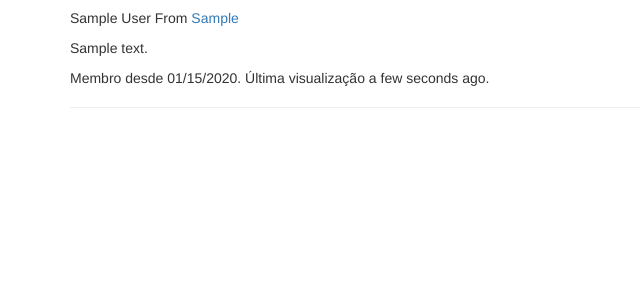
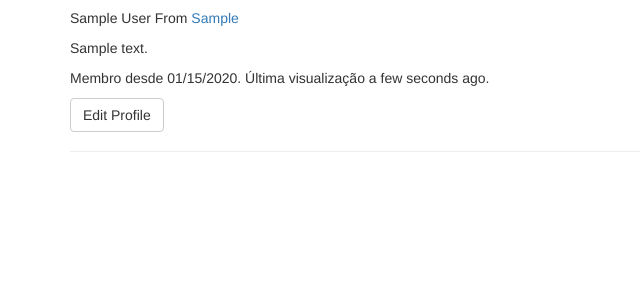
Before and after one commit to claudioacioli/flasky, a Flask app: a page that uses app/templates/user.html in a window 1280 px wide. Shown: the part 132-432 px from the top of the page, without its empty margins (0-640 px from the left). Run offline with Flask 2, Linux system fonts and the light colour scheme; a user stored in the database is signed in; tables that the repository leaves empty hold one stand-in row (values such as "Sample post"); some libraries are stand-ins or nearby versions.

Commit message:
feat: Adiciona link

```diff
--- a/app/templates/user.html
+++ b/app/templates/user.html
@@ -20,5 +20,10 @@
         Membro desde {{ moment(user.member_since).format('L')}}.
         Última visualização {{ moment(user.last_seen).fromNow() }}.
     </p>
+    {% if user == current_user %}
+    <p>
+        <a class="btn btn-default" href="{{ url_for('.edit_profile') }}">Edit Profile</a>
+    </p>
+    {% endif %}
 </div>
 {% endblock %}
```
